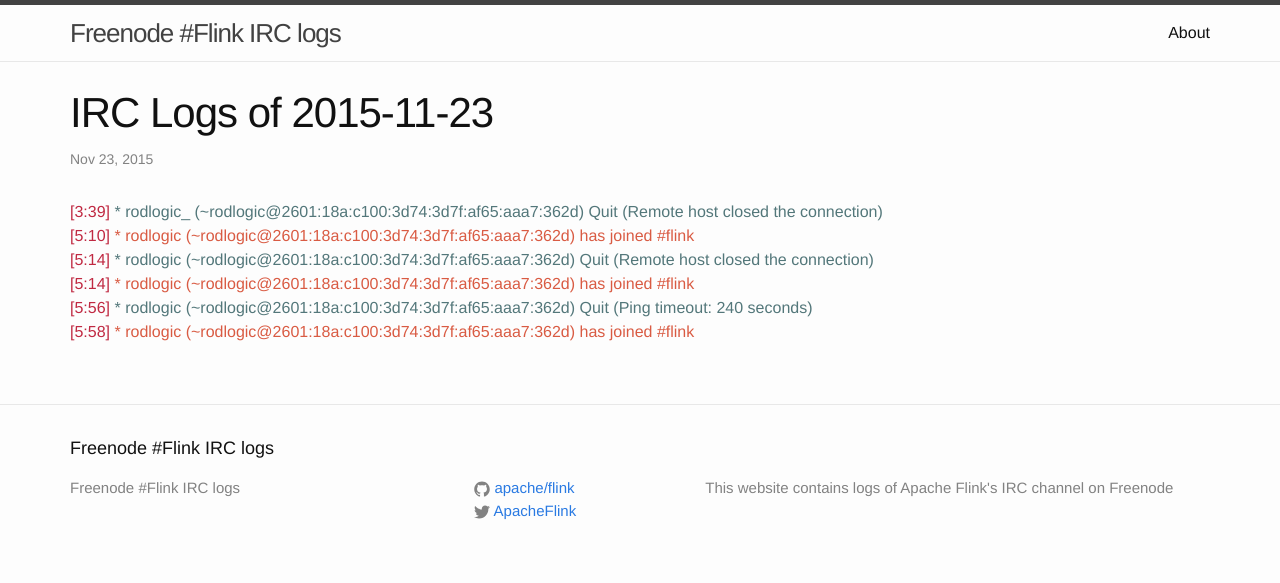
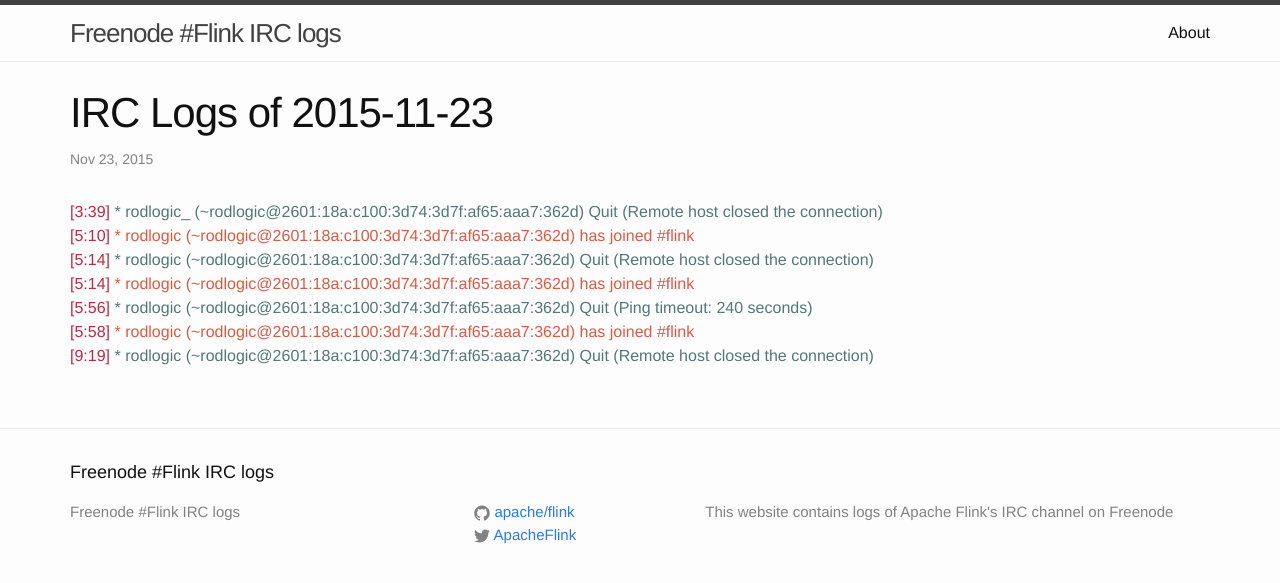
Before and after one commit to flink-irc-logs/flink-irc-logs.github.io, a Jekyll site: the page built from _posts/2015-11-23-logs.markdown, in a window 1280 px wide. Shown: the top 583 px of the page. Built offline with Jekyll 4.4.1, drawn with Linux system fonts in a browser that asks for light colours.

Commit message:
Update of the logs on Mon Nov 23 10:23:54 CET 2015

```diff
--- a/_posts/2015-11-23-logs.markdown
+++ b/_posts/2015-11-23-logs.markdown
@@ -10,3 +10,4 @@
 <span class="irc-date">[5:14]</span> <span class="irc-green">* rodlogic (~rodlogic@2601:18a:c100:3d74:3d7f:af65:aaa7:362d) has joined #flink</span><br />
 <span class="irc-date">[5:56]</span> <span class="irc-navy">* rodlogic (~rodlogic@2601:18a:c100:3d74:3d7f:af65:aaa7:362d) Quit (Ping timeout: 240 seconds)</span><br />
 <span class="irc-date">[5:58]</span> <span class="irc-green">* rodlogic (~rodlogic@2601:18a:c100:3d74:3d7f:af65:aaa7:362d) has joined #flink</span><br />
+<span class="irc-date">[9:19]</span> <span class="irc-navy">* rodlogic (~rodlogic@2601:18a:c100:3d74:3d7f:af65:aaa7:362d) Quit (Remote host closed the connection)</span><br />
```
